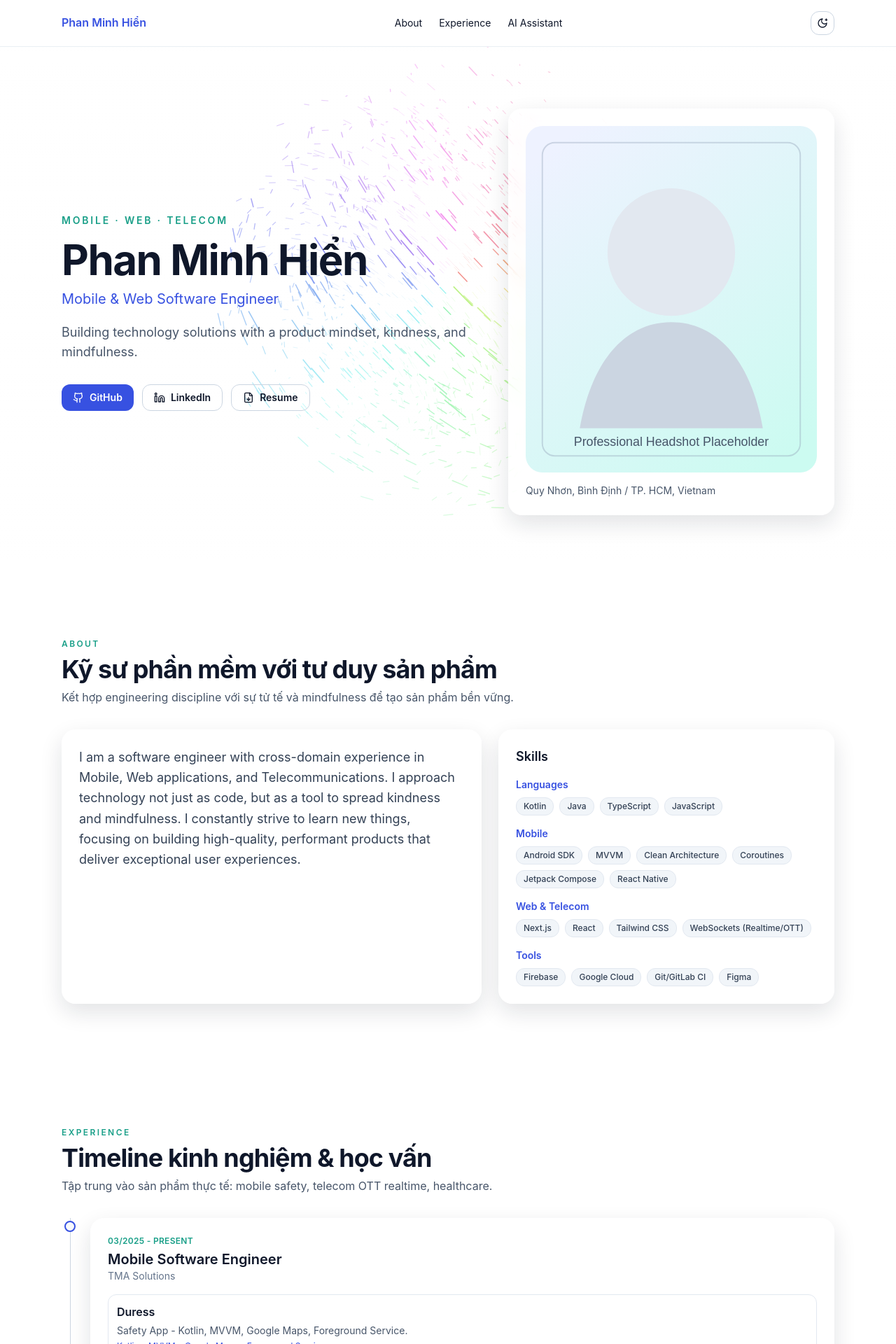
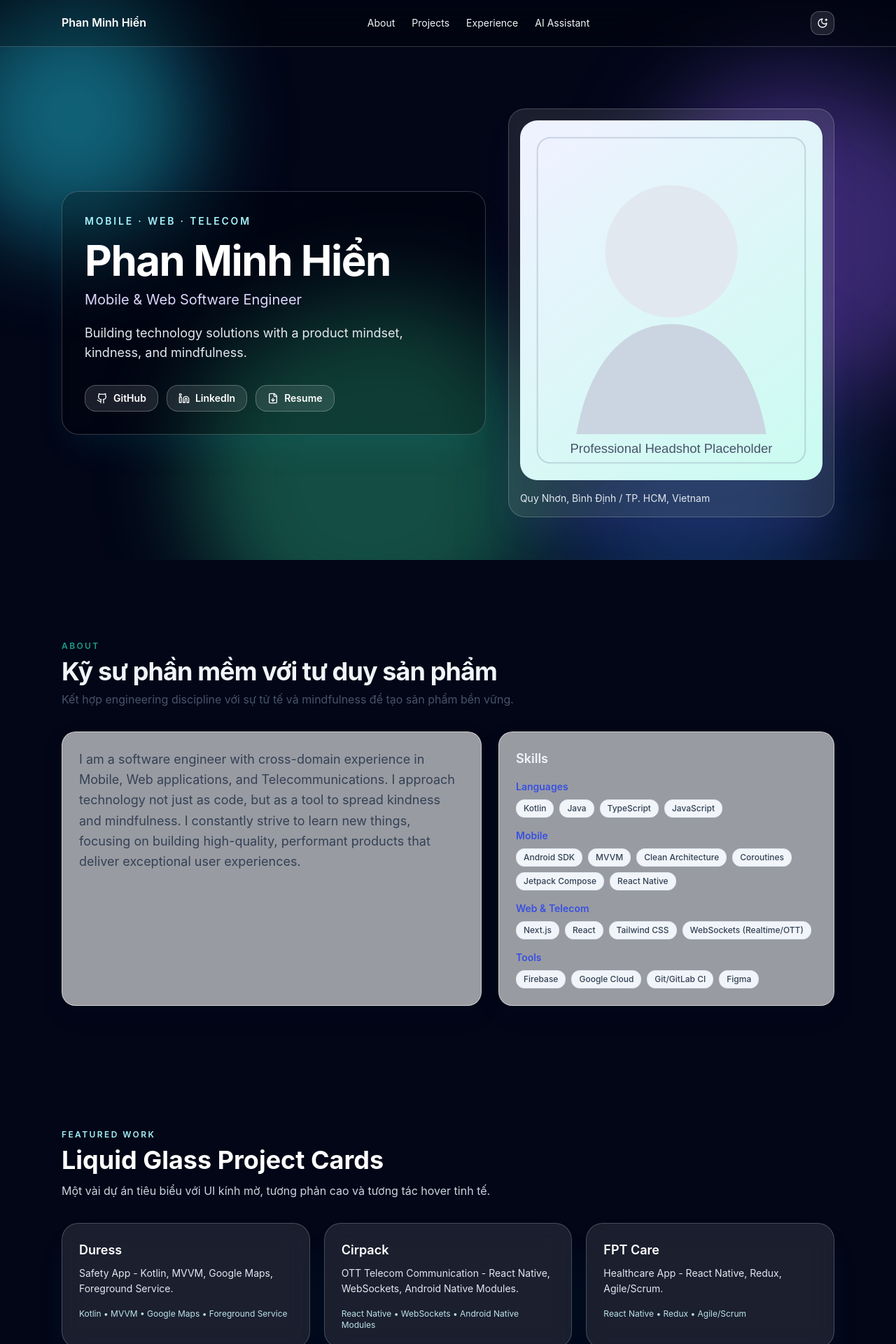
Before and after one commit to pmh3107/Portfolio, a Next.js app: page / in a window 1280 px wide. Shown: the top 1920 px of the page at 70% size. Built offline with nearby package versions, Linux system fonts and the light colour scheme.

Commit message:
Redesign hero and project cards with liquid glassmorphism aesthetic

```diff
--- a/src/app/globals.css
+++ b/src/app/globals.css
@@ -23,6 +23,35 @@ body {
   line-height: 1.6;
 }
 
+.liquid-blob {
+  animation: liquid-float 18s ease-in-out infinite;
+}
+
+.liquid-blob-reverse {
+  animation: liquid-float-reverse 22s ease-in-out infinite;
+}
+
+.liquid-blob-slow {
+  animation: liquid-float-slow 28s ease-in-out infinite;
+}
+
+@keyframes liquid-float {
+  0%, 100% { transform: translate3d(0, 0, 0) scale(1); }
+  35% { transform: translate3d(40px, -35px, 0) scale(1.08); }
+  70% { transform: translate3d(-30px, 50px, 0) scale(0.95); }
+}
+
+@keyframes liquid-float-reverse {
+  0%, 100% { transform: translate3d(0, 0, 0) scale(1); }
+  40% { transform: translate3d(-55px, 45px, 0) scale(1.12); }
+  75% { transform: translate3d(30px, -40px, 0) scale(0.94); }
+}
+
+@keyframes liquid-float-slow {
+  0%, 100% { transform: translate3d(0, 0, 0) scale(1); }
+  50% { transform: translate3d(60px, -20px, 0) scale(1.1); }
+}
+
 @media (prefers-reduced-motion: reduce) {
   * {
     animation-duration: 0.01ms !important;
--- a/src/app/layout.tsx
+++ b/src/app/layout.tsx
@@ -3,7 +3,7 @@ import "./globals.css";
 import { portfolioData } from "@/data/portfolio";
 import { Navbar } from "@/components/sections/Navbar";
 import { Footer } from "@/components/sections/Footer";
-import { ParticleFieldBackground } from "@/components/visual/ParticleFieldBackground";
+import { LiquidBlobsBackground } from "@/components/visual/LiquidBlobsBackground";
 
 export const metadata: Metadata = {
   metadataBase: new URL("https://example.com"),
@@ -29,11 +29,15 @@ export default function RootLayout({ children }: { children: React.ReactNode })
 
   return (
     <html lang="vi">
-      <body className="bg-white text-slate-900 dark:bg-slate-950 dark:text-slate-100">
+      <body className="bg-slate-950 text-slate-100">
         <script type="application/ld+json" dangerouslySetInnerHTML={{ __html: JSON.stringify(personJsonLd) }} />
-        <a href="#main-content" className="sr-only focus:not-sr-only focus:fixed focus:left-4 focus:top-4 focus:rounded-soft focus:bg-white focus:px-3 focus:py-2">Skip to content</a>
-        <ParticleFieldBackground />
-        <div className="fixed inset-0 -z-10 bg-gradient-to-b from-white/70 via-white/30 to-white/80 dark:from-slate-950/85 dark:via-slate-950/60 dark:to-slate-950/90" />
+        <a
+          href="#main-content"
+          className="sr-only focus:not-sr-only focus:fixed focus:left-4 focus:top-4 focus:rounded-soft focus:bg-slate-900 focus:px-3 focus:py-2"
+        >
+          Skip to content
+        </a>
+        <LiquidBlobsBackground />
         <Navbar />
         {children}
         <Footer />
--- a/src/app/page.tsx
+++ b/src/app/page.tsx
@@ -2,12 +2,14 @@ import { AboutSkillsSection } from "@/components/sections/AboutSkillsSection";
 import { AIAssistantSection } from "@/components/ai/AIAssistantSection";
 import { ExperienceSection } from "@/components/sections/ExperienceSection";
 import { HeroSection } from "@/components/sections/HeroSection";
+import { ProjectCardsSection } from "@/components/sections/ProjectCardsSection";
 
 export default function HomePage() {
   return (
     <main id="main-content" className="mx-auto max-w-6xl px-4 md:px-6">
       <HeroSection />
       <AboutSkillsSection />
+      <ProjectCardsSection />
       <ExperienceSection />
       <AIAssistantSection />
     </main>
--- a/src/components/sections/Footer.tsx
+++ b/src/components/sections/Footer.tsx
@@ -2,7 +2,7 @@ import { portfolioData } from "@/data/portfolio";
 
 export function Footer() {
   return (
-    <footer className="border-t border-slate-200 py-8 text-sm text-slate-500 dark:border-slate-800 dark:text-slate-400">
+    <footer className="border-t border-white/15 bg-black/20 py-8 text-sm text-slate-300 backdrop-blur-sm">
       <div className="mx-auto flex max-w-6xl flex-col gap-2 px-4 md:flex-row md:items-center md:justify-between md:px-6">
         <p>© {new Date().getFullYear()} {portfolioData.name}. Built with mindfulness.</p>
         <p>{portfolioData.contact.email} · {portfolioData.contact.phone}</p>
--- a/src/components/sections/HeroSection.tsx
+++ b/src/components/sections/HeroSection.tsx
@@ -4,7 +4,6 @@ import Image from "next/image";
 import { motion } from "framer-motion";
 import { Github, Linkedin, FileDown } from "lucide-react";
 import { portfolioData } from "@/data/portfolio";
-import { Card } from "@/components/ui/Card";
 
 export function HeroSection() {
   const github = portfolioData.links.find((link) => link.label === "GitHub")?.url ?? "#";
@@ -12,37 +11,54 @@ export function HeroSection() {
 
   return (
     <section id="hero" className="grid min-h-[85vh] items-center gap-8 py-18 md:grid-cols-[1.3fr_1fr] md:py-22">
-      <motion.div initial={{ opacity: 0, y: 24 }} animate={{ opacity: 1, y: 0 }} transition={{ duration: 0.5 }}>
-        <p className="text-sm font-semibold uppercase tracking-[0.2em] text-accent">Mobile · Web · Telecom</p>
-        <h1 className="mt-4 text-4xl font-bold leading-tight tracking-tight md:text-6xl">{portfolioData.name}</h1>
-        <p className="mt-3 text-xl text-primary">{portfolioData.title}</p>
-        <p className="mt-5 max-w-2xl text-lg text-slate-600 dark:text-slate-300">{portfolioData.tagline}</p>
+      <motion.div
+        initial={{ opacity: 0, y: 24 }}
+        animate={{ opacity: 1, y: 0 }}
+        transition={{ duration: 0.5 }}
+        className="rounded-3xl border border-white/20 bg-black/20 p-8 shadow-2xl shadow-cyan-500/10 backdrop-blur-lg"
+      >
+        <p className="text-sm font-semibold uppercase tracking-[0.2em] text-cyan-200">Mobile · Web · Telecom</p>
+        <h1 className="mt-4 text-4xl font-bold leading-tight tracking-tight text-white md:text-6xl">{portfolioData.name}</h1>
+        <p className="mt-3 text-xl text-violet-200">{portfolioData.title}</p>
+        <p className="mt-5 max-w-2xl text-lg text-slate-200">{portfolioData.tagline}</p>
 
         <div className="mt-8 flex flex-wrap gap-3">
-          <a aria-label="GitHub" href={github} className="inline-flex items-center gap-2 rounded-soft bg-primary px-4 py-2 text-sm font-semibold text-white">
+          <a
+            aria-label="GitHub"
+            href={github}
+            className="inline-flex items-center gap-2 rounded-2xl border border-white/25 bg-white/10 px-4 py-2 text-sm font-semibold text-white transition hover:-translate-y-0.5 hover:border-white/45"
+          >
             <Github size={16} /> GitHub
           </a>
-          <a aria-label="LinkedIn" href={linkedin} className="inline-flex items-center gap-2 rounded-soft border border-slate-300 px-4 py-2 text-sm font-semibold dark:border-slate-700">
+          <a
+            aria-label="LinkedIn"
+            href={linkedin}
+            className="inline-flex items-center gap-2 rounded-2xl border border-white/25 bg-white/10 px-4 py-2 text-sm font-semibold text-white transition hover:-translate-y-0.5 hover:border-white/45"
+          >
             <Linkedin size={16} /> LinkedIn
           </a>
-          <a aria-label="Resume" href="#experience" className="inline-flex items-center gap-2 rounded-soft border border-slate-300 px-4 py-2 text-sm font-semibold dark:border-slate-700">
+          <a
+            aria-label="Resume"
+            href="#experience"
+            className="inline-flex items-center gap-2 rounded-2xl border border-white/25 bg-white/10 px-4 py-2 text-sm font-semibold text-white transition hover:-translate-y-0.5 hover:border-white/45"
+          >
             <FileDown size={16} /> Resume
           </a>
         </div>
       </motion.div>
 
       <motion.div initial={{ opacity: 0, scale: 0.95 }} animate={{ opacity: 1, scale: 1 }} transition={{ duration: 0.6, delay: 0.1 }}>
-        <Card>
+        <article className="rounded-3xl border border-white/20 bg-white/10 p-4 shadow-2xl shadow-violet-500/10 backdrop-blur-lg transition hover:-translate-y-0.5 hover:border-white/40">
           <Image
             src="/headshot-placeholder.svg"
             alt="Phan Minh Hien avatar placeholder"
             width={420}
             height={500}
             priority
-            className="h-auto w-full rounded-strong"
+            className="h-auto w-full rounded-2xl"
           />
-          <p className="mt-4 text-sm text-slate-600 dark:text-slate-300">{portfolioData.location}</p>
-        </Card>
+          <p className="mt-4 text-sm text-slate-200">{portfolioData.location}</p>
+        </article>
       </motion.div>
     </section>
   );
--- a/src/components/sections/Navbar.tsx
+++ b/src/components/sections/Navbar.tsx
@@ -5,13 +5,14 @@ import { useEffect, useState } from "react";
 
 const links = [
   ["About", "about"],
+  ["Projects", "projects"],
   ["Experience", "experience"],
   ["AI Assistant", "ai-assistant"],
 ] as const;
 
 export function Navbar() {
   const [open, setOpen] = useState(false);
-  const [dark, setDark] = useState(false);
+  const [dark, setDark] = useState(true);
 
   useEffect(() => {
     const initial = window.matchMedia("(prefers-color-scheme: dark)").matches;
@@ -26,30 +27,30 @@ export function Navbar() {
   };
 
   return (
-    <header className="sticky top-0 z-50 border-b border-slate-200/70 bg-white/70 backdrop-blur dark:border-slate-800 dark:bg-slate-950/70">
+    <header className="sticky top-0 z-50 border-b border-white/20 bg-black/25 backdrop-blur-lg">
       <div className="mx-auto flex max-w-6xl items-center justify-between px-4 py-4 md:px-6">
-        <a href="#hero" className="font-semibold text-primary">Phan Minh Hiển</a>
+        <a href="#hero" className="font-semibold text-white">Phan Minh Hiển</a>
 
         <nav aria-label="Main navigation" className="hidden md:block">
-          <ul className="flex items-center gap-6 text-sm">
+          <ul className="flex items-center gap-6 text-sm text-slate-100">
             {links.map(([label, id]) => (
-              <li key={id}><a className="hover:text-primary" href={`#${id}`}>{label}</a></li>
+              <li key={id}><a className="transition hover:text-cyan-200" href={`#${id}`}>{label}</a></li>
             ))}
           </ul>
         </nav>
 
         <div className="flex items-center gap-2">
-          <button aria-label="Toggle theme" onClick={toggleTheme} className="rounded-soft border border-slate-300 p-2 dark:border-slate-700">
+          <button aria-label="Toggle theme" onClick={toggleTheme} className="rounded-soft border border-white/25 bg-white/10 p-2 text-white">
             {dark ? <Sun size={16} /> : <MoonStar size={16} />}
           </button>
-          <button aria-label="Toggle menu" onClick={() => setOpen((v) => !v)} className="rounded-soft border border-slate-300 p-2 md:hidden dark:border-slate-700">
+          <button aria-label="Toggle menu" onClick={() => setOpen((v) => !v)} className="rounded-soft border border-white/25 bg-white/10 p-2 text-white md:hidden">
             <Menu size={16} />
           </button>
         </div>
       </div>
       {open ? (
-        <nav className="border-t border-slate-200 px-4 py-3 md:hidden dark:border-slate-800" aria-label="Mobile navigation">
-          <ul className="space-y-2 text-sm">
+        <nav className="border-t border-white/20 bg-black/35 px-4 py-3 md:hidden" aria-label="Mobile navigation">
+          <ul className="space-y-2 text-sm text-slate-100">
             {links.map(([label, id]) => (
               <li key={id}><a href={`#${id}`} onClick={() => setOpen(false)}>{label}</a></li>
             ))}
--- /dev/null
+++ b/src/components/sections/ProjectCardsSection.tsx
@@ -0,0 +1,30 @@
+import { portfolioData } from "@/data/portfolio";
+
+const featuredProjects = portfolioData.experience.flatMap((item) => item.projects).slice(0, 3);
+
+export function ProjectCardsSection() {
+  return (
+    <section id="projects" className="scroll-mt-24 py-18 md:py-22">
+      <div className="mb-8">
+        <p className="text-xs font-semibold uppercase tracking-[0.2em] text-cyan-200">Featured Work</p>
+        <h2 className="mt-2 text-3xl font-bold text-white md:text-4xl">Liquid Glass Project Cards</h2>
+        <p className="mt-3 max-w-2xl text-slate-300">
+          Một vài dự án tiêu biểu với UI kính mờ, tương phản cao và tương tác hover tinh tế.
+        </p>
+      </div>
+
+      <div className="grid gap-5 md:grid-cols-3">
+        {featuredProjects.map((project) => (
+          <article
+            key={project.name}
+            className="group rounded-3xl border border-white/20 bg-white/10 p-6 shadow-2xl shadow-cyan-500/10 backdrop-blur-lg transition duration-300 hover:-translate-y-1 hover:border-white/40"
+          >
+            <p className="text-lg font-semibold text-white">{project.name}</p>
+            <p className="mt-2 text-sm leading-relaxed text-slate-200">{project.description}</p>
+            <p className="mt-4 text-xs text-cyan-100/90">{project.technologies.join(" • ")}</p>
+          </article>
+        ))}
+      </div>
+    </section>
+  );
+}
--- /dev/null
+++ b/src/components/visual/LiquidBlobsBackground.tsx
@@ -0,0 +1,10 @@
+export function LiquidBlobsBackground() {
+  return (
+    <div aria-hidden="true" className="pointer-events-none fixed inset-0 -z-20 overflow-hidden bg-slate-950">
+      <div className="liquid-blob absolute -left-24 top-10 h-80 w-80 rounded-[58%_42%_60%_40%/42%_60%_40%_58%] bg-cyan-400/45 blur-3xl" />
+      <div className="liquid-blob-reverse absolute right-[-8rem] top-24 h-[26rem] w-[26rem] rounded-[40%_60%_45%_55%/55%_45%_60%_40%] bg-violet-500/40 blur-3xl" />
+      <div className="liquid-blob-slow absolute bottom-[-8rem] left-[20%] h-[30rem] w-[30rem] rounded-[62%_38%_55%_45%/45%_55%_40%_60%] bg-emerald-400/35 blur-3xl" />
+      <div className="liquid-blob absolute bottom-[-9rem] right-[10%] h-[24rem] w-[24rem] rounded-[48%_52%_40%_60%/60%_40%_58%_42%] bg-blue-500/30 blur-3xl" />
+    </div>
+  );
+}
```
